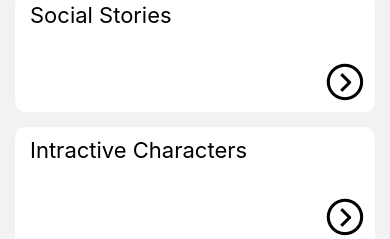
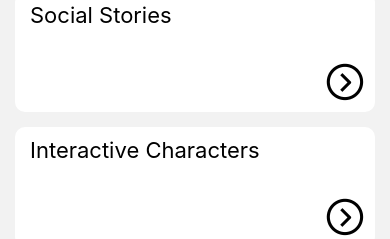
Before and after one commit to sm2irfan/speachTherepy, a React Native app: screen /SocialSkillHome in a window 390 px wide. Shown: the part 313-552 px from the top of the page. Built offline with nearby package versions, Linux system fonts and the light colour scheme.

Commit message:
correcting spelling mistakes

```diff
--- a/src/screens/SocialSkillsHome.js
+++ b/src/screens/SocialSkillsHome.js
@@ -49,9 +49,9 @@ const SocialSkillsHome = ({ navigation }) => {
 					}}
 				/>
 				<SocialSkillType
-					name={'Intractive Characters'}
+					name={'Interactive Characters'}
 					onpress={() => {
-						navigation.navigate('IntractiveCharacters');
+						navigation.navigate('InteractiveCharacters');
 					}}
 				/>
 			</View>
```
